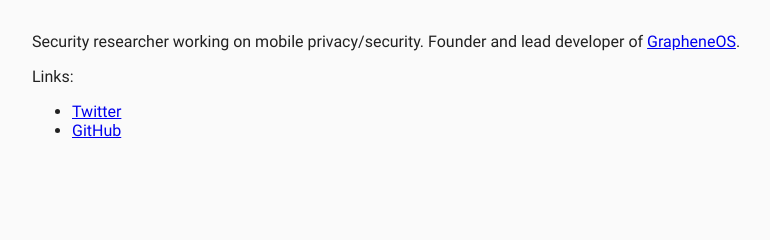
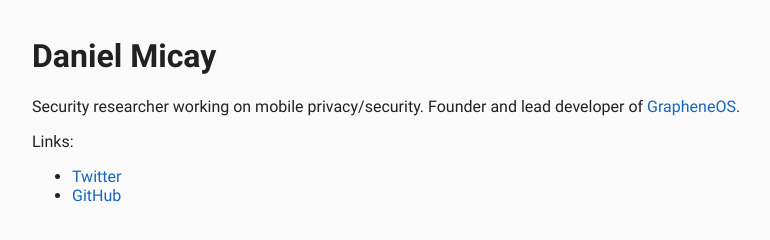
Before and after one commit to QuantumQuill/personl_website, a website: page static/index.html in a window 1280 px wide. Shown: the whole page, without its empty margins (208-978 px from the left). Drawn offline with Linux system fonts and the light colour scheme.

Commit message:
add header

```diff
--- a/static/index.html
+++ b/static/index.html
@@ -17,7 +17,9 @@
         <link rel="stylesheet" href="/main.css"/>
     </head>
     <body>
-        <main>
+        <main id="daniel-micay">
+            <h1><a href="#daniel-micay">Daniel Micay</a></h1>
+
             <p>Security researcher working on mobile privacy/security. Founder and lead developer of
             <a href="https://grapheneos.org/">GrapheneOS</a>.</p>
 
--- a/static/main.css
+++ b/static/main.css
@@ -9,6 +9,23 @@ body {
     margin: 0;
     padding: 0;
     overflow-y: scroll;
+}
+
+a {
+    color: #1565c0; /* blue800 */
+    text-decoration: none;
+}
+
+a:visited {
+    color: #6a1b9a; /* purple800 */
+}
+
+a:hover {
+    text-decoration: underline;
+}
+
+h1 a, h1 a:visited, h2 a, h2 a:visited, h3 a, h3 a:visited, h4 a, h4 a:visited, h5 a, h5 a:visited, h6 a, h6 a:visited {
+    color: rgba(0, 0, 0, 0.87); /* 87% black */
 }
 
 main {
```
